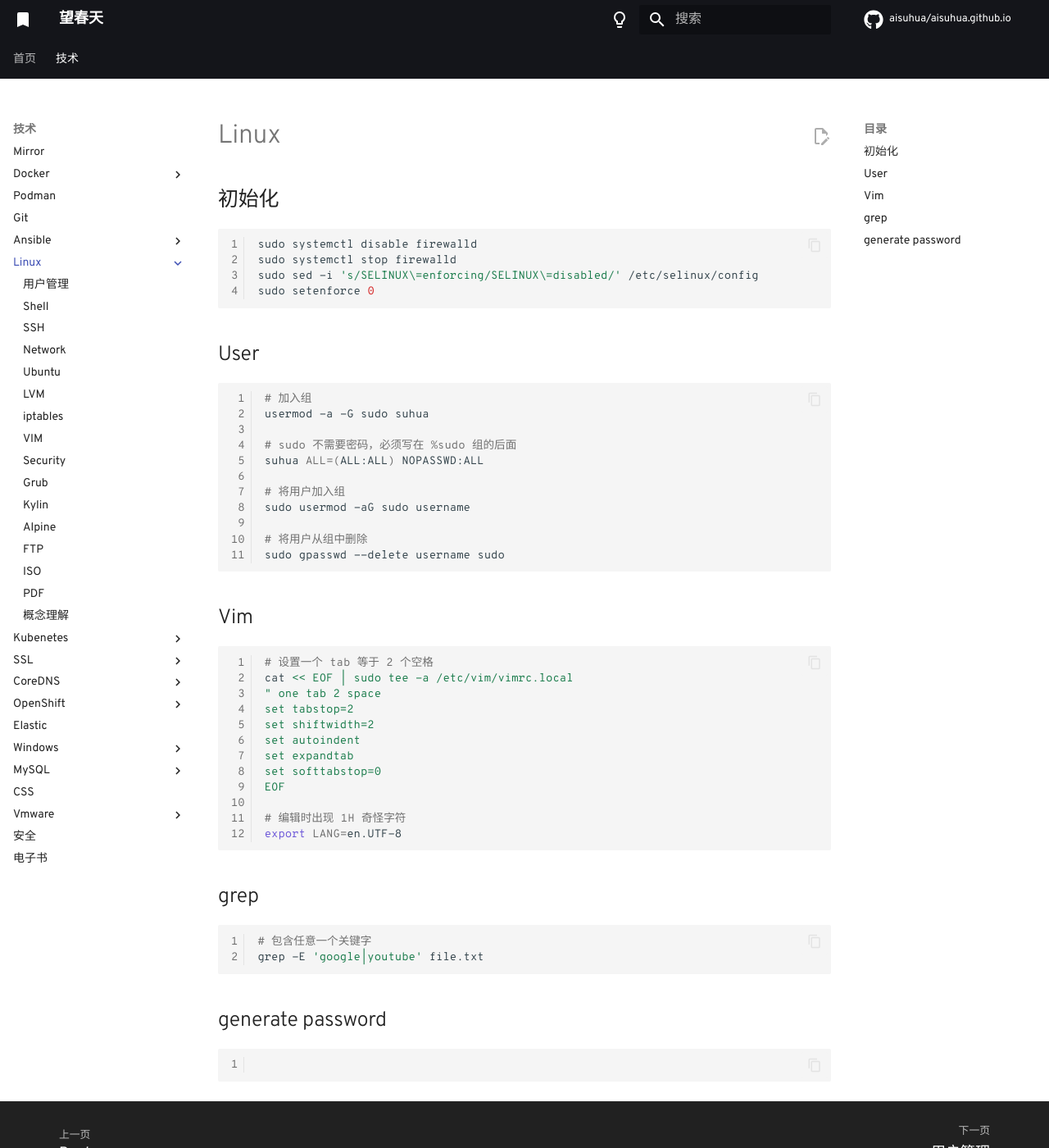
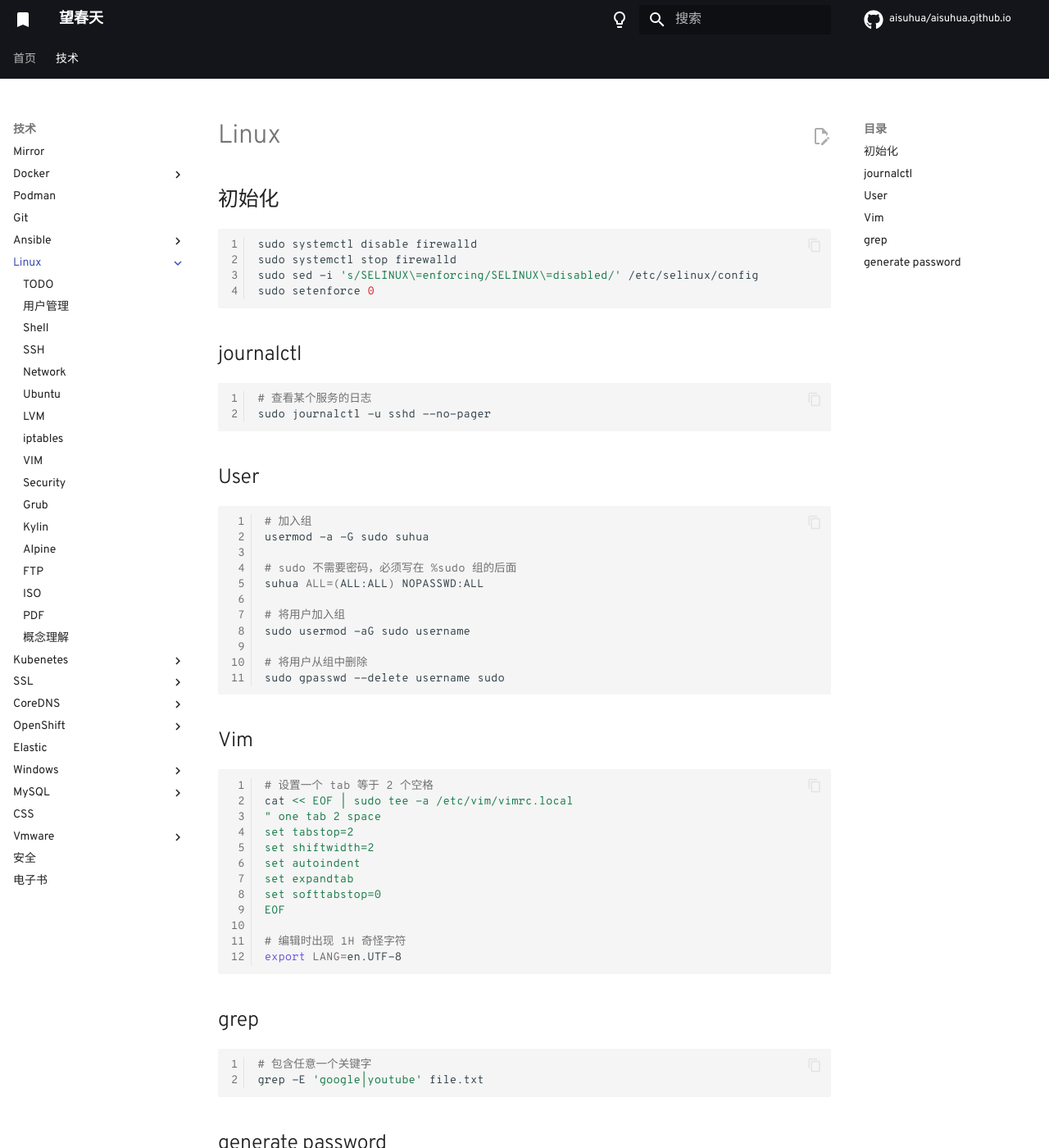
Before and after one commit to aisuhua/aisuhua.github.io, an MkDocs documentation site: the page built from docs/linux/index.md, in a window 1280 px wide and 1400 px high. Shown: the whole window at 82% size. Built offline with MkDocs 1.6.1 and Material for MkDocs 9.7.7, drawn with Linux system fonts in a browser that asks for light colours; comment, search, counter and statistics services are not loaded.

````diff
--- a/docs/linux/index.md
+++ b/docs/linux/index.md
@@ -7,6 +7,15 @@
 sudo systemctl stop firewalld
 sudo sed -i 's/SELINUX\=enforcing/SELINUX\=disabled/' /etc/selinux/config
 sudo setenforce 0
+```
+
+## journalctl
+
+```sh
+# 查看某个服务的日志
+sudo journalctl -u sshd --no-pager
+
+
 ```
 
 ## User
--- a/mkdocs.yml
+++ b/mkdocs.yml
@@ -127,6 +127,7 @@
       - Book: ansible/book.md
     - Linux:
       - Linux: linux/index.md
+      - TODO: linux/TODO.md
       - 用户管理: linux/user.md
       - Shell: linux/shell.md
       - SSH: linux/ssh.md
````
Also changed, not shown: docs/linux/TODO.md (added, +4 -0 lines).
